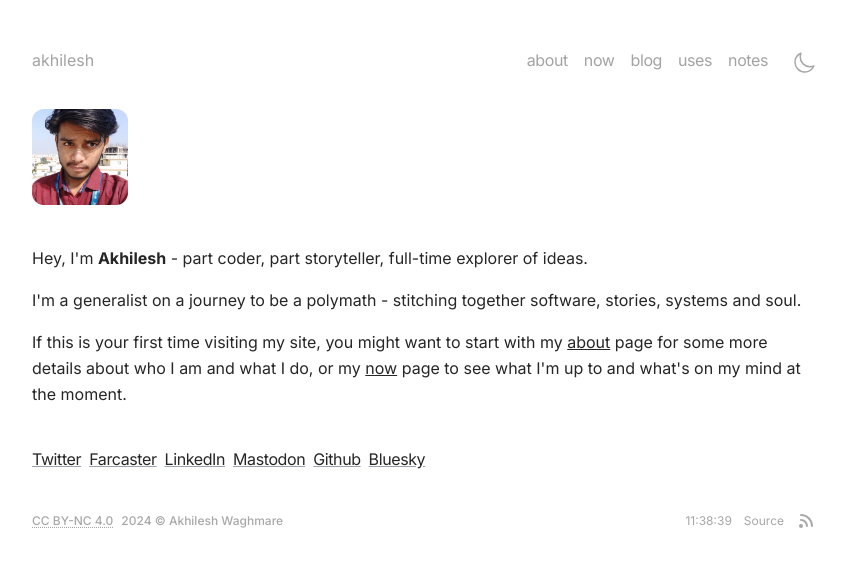
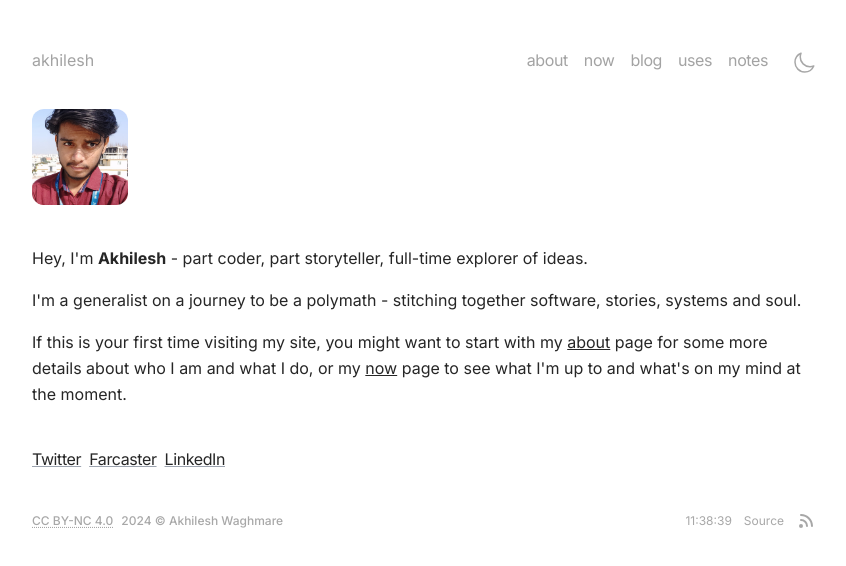
Before and after one commit to akhilesh-w/akhileshw.xyz, a Next.js app: page / in a window 1280 px wide. Shown: the top 566 px of the page, without its empty margins (216-1062 px from the left). Built offline with nearby package versions, Linux system fonts and the light colour scheme.

Commit message:
removed unwanted links

```diff
--- a/src/app/page.tsx
+++ b/src/app/page.tsx
@@ -33,9 +33,6 @@ export default async function Home() {
           {linker({ linktext: "Twitter", href: "https://twitter.com/theakhileshw" })}
           {linker({ linktext: "Farcaster", href: "https://farcaster.xyz/akhileshw" })}
           {linker({ linktext: "LinkedIn", href: "https://www.linkedin.com/in/akhilesh-w/" })}
-          {linker({ linktext: "Mastodon", href: "https://universeodon.com/@akhileshw" })}
-          {linker({ linktext: "Github", href: "https://github.com/akhilesh-w" })}
-          {linker({ linktext: "Bluesky", href: "https://bsky.app/profile/akhileshw.bsky.social" })}
         </div>
       </section>
     </MainLayout>
```
